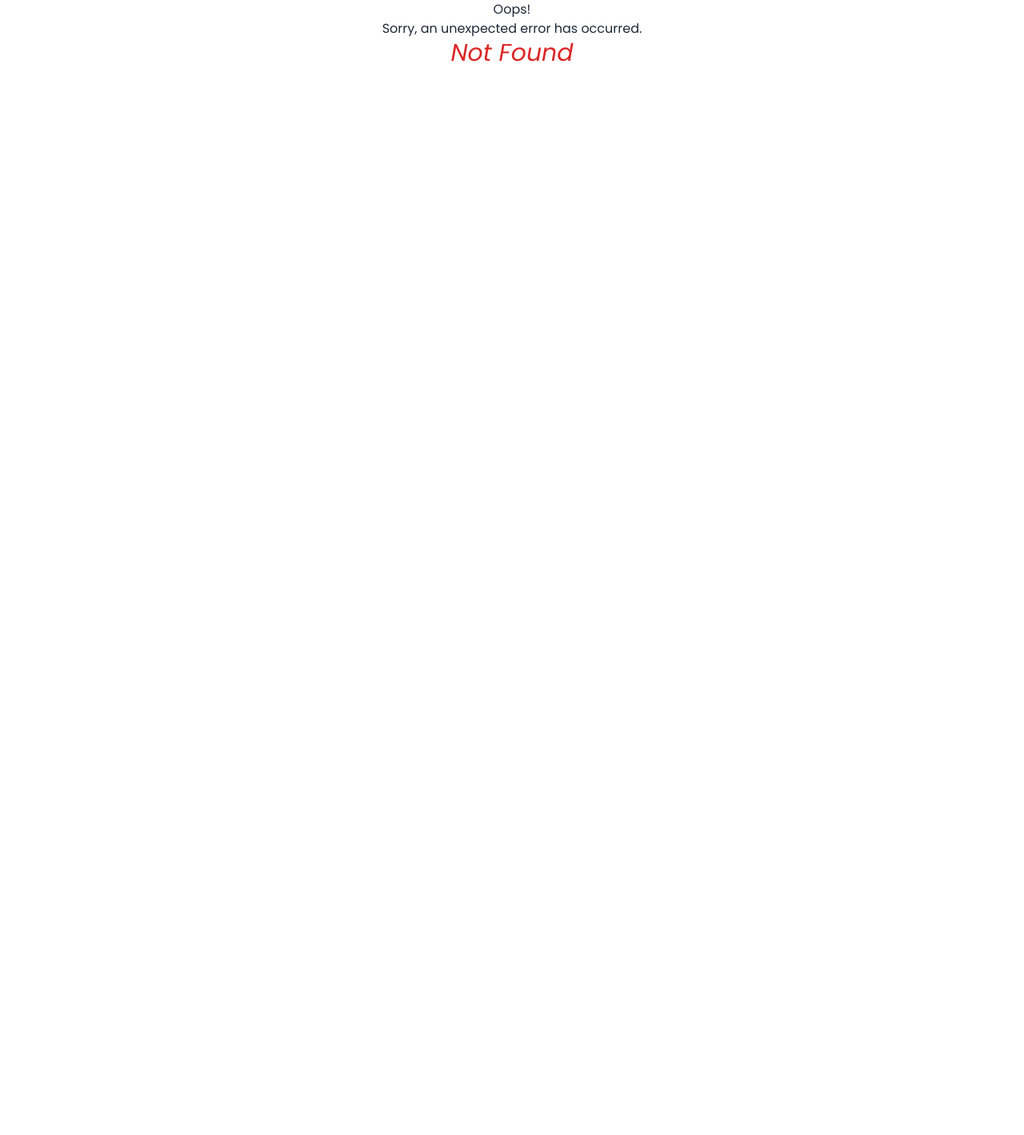
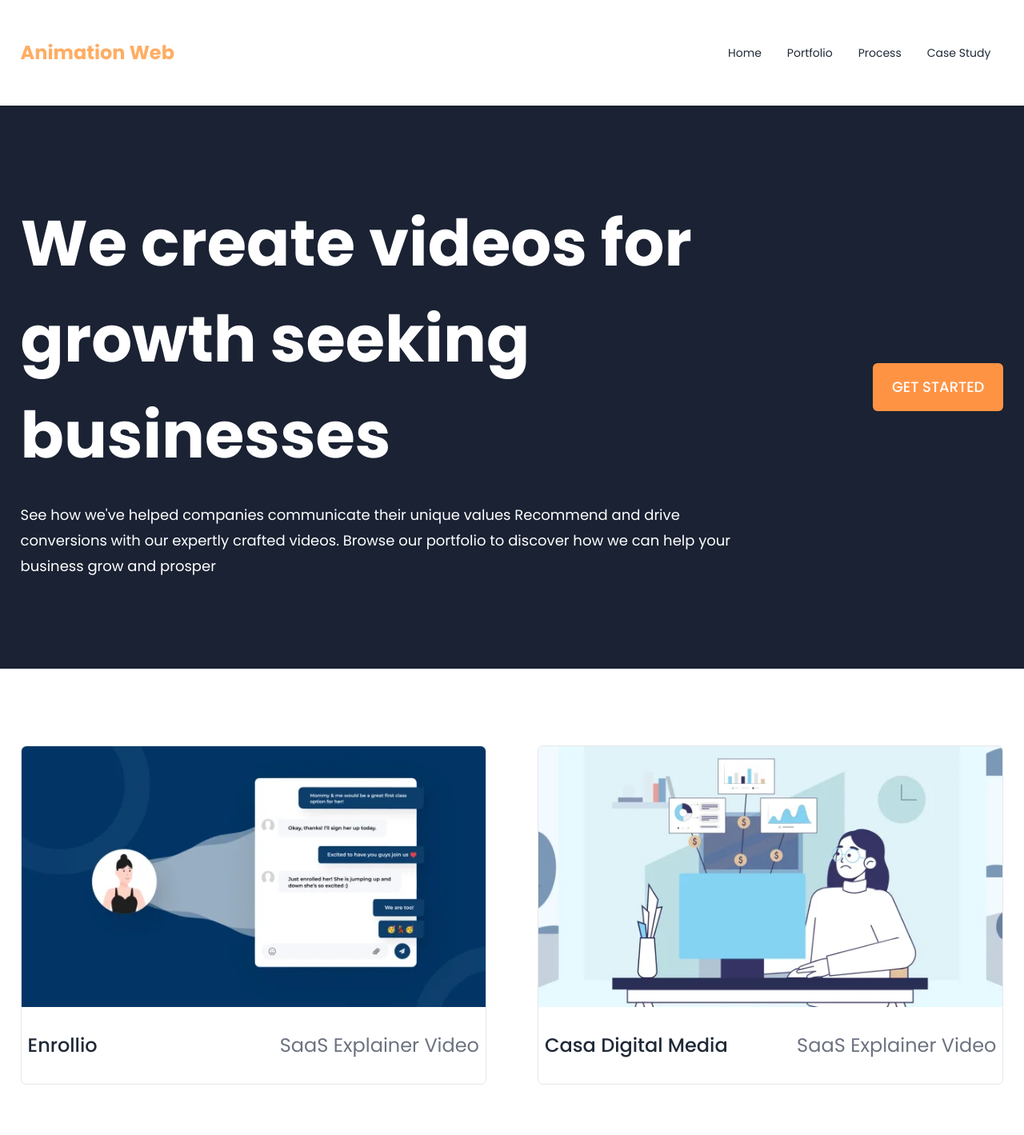
Before and after one commit to naimalinaim1/animation-web, a React (Vite) app: page /portfolio in a window 1280 px wide. Before the commit this address had no page. Shown: the top 1419 px of the page at 80% size. Before the commit the page ends 800 px from the top, so only its background shows below. Built offline with nearby package versions, Linux system fonts and the light colour scheme.

Commit message:
Portfolio page added

```diff
--- a/src/pages/Home/Home.jsx
+++ b/src/pages/Home/Home.jsx
@@ -3,14 +3,13 @@ import React from "react";
 import Hero from "./section/Hero/Hero";
 import Services from "./section/Services/Services";
 import TrustBar from "./section/TrustBar/TrustBar";
-import OurWork from "../Shared/OurWork/OurWork";
+import OurWork from "./section/OurWork/OurWork";
 import GetStarted from "./section/GetStarted/GetStarted";
 import Testimonial from "./section/Testimonial/Testimonial";
 import Discussion from "./section/Discussion/Discussion";
 import WhyNeedVideo from "./section/WhyNeedVideo/WhyNeedVideo";
 import FaqSection from "./section/FaqSection/FaqSection";
 import Team from "./section/Team/Team";
-import CallToAction from "./section/CallToAction/CallToAction";
 
 const Home = () => {
   return (
@@ -25,7 +24,6 @@ const Home = () => {
       <WhyNeedVideo />
       <FaqSection />
       <Team />
-      <CallToAction />
     </div>
   );
 };
--- /dev/null
+++ b/src/pages/Home/section/OurWork/OurWork.jsx
@@ -0,0 +1,27 @@
+import MainTitle from "../../../../components/MainTitle";
+import SubTitle from "../../../../components/SubTitle";
+import Button from "../../../../components/Button";
+import Works from "../../../Shared/Works/Works";
+
+const OurWork = () => {
+  return (
+    <section className="my-44 bg-[#FFF9F7] py-20 px-1">
+      <div className="my_container ">
+        {/* title */}
+        <div className="text-center">
+          <MainTitle>Our Works</MainTitle>
+          <SubTitle>Years of experience and dedication</SubTitle>
+          <div className="mt-6">
+            <Button>Pricing</Button>
+          </div>
+        </div>
+        {/* single work */}
+        <div className="mt-24 grid grid-cols-2 gap-16">
+          <Works />
+        </div>
+      </div>
+    </section>
+  );
+};
+
+export default OurWork;
--- /dev/null
+++ b/src/pages/Portfolio/Portfolio.jsx
@@ -0,0 +1,13 @@
+import PortfolioHero from "./section/PortfolioHero/PortfolioHero";
+import PortfolioWork from "./section/PortfolioWork/PortfolioWork";
+
+const Portfolio = () => {
+  return (
+    <main>
+      <PortfolioHero />
+      <PortfolioWork />
+    </main>
+  );
+};
+
+export default Portfolio;
--- /dev/null
+++ b/src/pages/Portfolio/section/PortfolioHero/PortfolioHero.jsx
@@ -0,0 +1,28 @@
+import Button from "../../../../components/Button";
+
+const PortfolioHero = () => {
+  return (
+    <section className="bg-[#1A2233]">
+      <div className="my_container py-28">
+        <article className="grid grid-cols-12 items-center text-white">
+          <div className="col-span-9">
+            <h1 className="text-[80px] font-bold">
+              We create videos for growth seeking businesses
+            </h1>
+            <p className="text-lg leading-8 mt-6">
+              See how we{"'"}ve helped companies communicate their unique values
+              Recommend and drive conversions with our expertly crafted videos.
+              Browse our portfolio to discover how we can help your business
+              grow and prosper
+            </p>
+          </div>
+          <div className="col-span-3 flex justify-end">
+            <Button>Get Started</Button>
+          </div>
+        </article>
+      </div>
+    </section>
+  );
+};
+
+export default PortfolioHero;
--- /dev/null
+++ b/src/pages/Portfolio/section/PortfolioWork/PortfolioWork.jsx
@@ -0,0 +1,13 @@
+import Works from "../../../Shared/Works/Works";
+
+const PortfolioWork = () => {
+  return (
+    <section className="my_container">
+      <div className="grid grid-cols-2 gap-16 my-24">
+        <Works />
+      </div>
+    </section>
+  );
+};
+
+export default PortfolioWork;
--- a/src/pages/Home/section/CallToAction/CallToAction.jsx
+++ b/src/pages/Shared/CallToAction/CallToAction.jsx
@@ -1,5 +1,5 @@
-import Button from "../../../../components/Button";
-import image from "../../../../assets/storytellingPowerhouse.gif";
+import Button from "../../../components/Button";
+import image from "../../../assets/storytellingPowerhouse.gif";
 
 const CallToAction = () => {
   return (
@@ -25,7 +25,11 @@ const CallToAction = () => {
           </div>
           {/* second column */}
           <div className="col-span-5 xl:col-span-6 px-10">
-            <img src={image} alt="Story telling power house" />
+            <img
+              className="pb-10"
+              src={image}
+              alt="Story telling power house"
+            />
           </div>
         </div>
       </div>
--- a/src/pages/Shared/Footer.jsx
+++ b/src/pages/Shared/Footer.jsx
@@ -1,6 +1,10 @@
 import image from "../../assets/footer-logo.png";
+import CallToAction from "./CallToAction/CallToAction";
+
 const Footer = () => {
   return (
+    <>
+      <CallToAction />
       <footer className="bg-[#1A2233] border-t-8 border-[#ff9344]">
         <div className="my_container">
           {/* footer link */}
@@ -57,7 +61,8 @@ const Footer = () => {
                   Phone: <span className="text-lg">+88 01568-123456</span>
                 </a>
                 <a className="text-xl cursor-pointer block ">
-                Email: <span className="text-lg">hello@animation.web.com</span>
+                  Email:{" "}
+                  <span className="text-lg">hello@animation.web.com</span>
                 </a>
                 <a className="text-xl cursor-pointer block">
                   Address:{" "}
@@ -84,6 +89,7 @@ const Footer = () => {
           </div>
         </div>
       </footer>
+    </>
   );
 };
 
--- a/src/pages/Shared/Header.jsx
+++ b/src/pages/Shared/Header.jsx
@@ -7,13 +7,13 @@ const Header = () => {
         <Link to="/">Home</Link>
       </li>
       <li>
-        <Link to="protfolio">Portfolio</Link>
+        <Link to="/portfolio/">Portfolio</Link>
       </li>
       <li>
-        <Link to="process">Process</Link>
+        <Link to="/process/">Process</Link>
       </li>
       <li>
-        <Link to="case-study">Case Study</Link>
+        <Link to="/case-study/">Case Study</Link>
       </li>
     </>
   );
--- a/src/pages/Shared/OurWork/OurWork.jsx
+++ b/src/pages/Shared/Works/Works.jsx
@@ -1,6 +1,3 @@
-import MainTitle from "../../../components/MainTitle";
-import SubTitle from "../../../components/SubTitle";
-
 import img1 from "../../../assets/work-img/1.webp";
 import img2 from "../../../assets/work-img/2.webp";
 import img3 from "../../../assets/work-img/3.webp";
@@ -8,9 +5,8 @@ import img4 from "../../../assets/work-img/4.webp";
 import img5 from "../../../assets/work-img/5.webp";
 import img6 from "../../../assets/work-img/6.webp";
 import Work from "./Work";
-import Button from "../../../components/Button";
 
-const OurWork = () => {
+const Works = () => {
   const ourWorks = [
     { id: 1, img: img1, name: "Enrollio", category: "SaaS Explainer Video" },
     {
@@ -25,26 +21,7 @@ const OurWork = () => {
     { id: 6, img: img6, name: "Microfone", category: "SaaS Explainer Video" },
   ];
 
-  return (
-    <section className="my-44 bg-[#FFF9F7] py-20 px-1">
-      <div className="my_container ">
-        {/* title */}
-        <div className="text-center">
-          <MainTitle>Our Works</MainTitle>
-          <SubTitle>Years of experience and dedication</SubTitle>
-          <div className="mt-6">
-            <Button>Pricing</Button>
-          </div>
-        </div>
-        {/* single work */}
-        <div className="mt-24 grid grid-cols-2 gap-16">
-          {ourWorks.map((work) => (
-            <Work key={work.id} work={work} />
-          ))}
-        </div>
-      </div>
-    </section>
-  );
+  return ourWorks.map((work) => <Work key={work.id} work={work} />);
 };
 
-export default OurWork;
+export default Works;
--- a/src/routes/routes.jsx
+++ b/src/routes/routes.jsx
@@ -4,6 +4,7 @@ import MainLayout from "../layout/MainLayout";
 import ErrorPage from "./ErrorPage";
 // pages
 import Home from "../pages/Home/Home";
+import Portfolio from "../pages/Portfolio/Portfolio";
 
 const router = createBrowserRouter([
   {
@@ -15,6 +16,10 @@ const router = createBrowserRouter([
         path: "/",
         element: <Home />,
       },
+      {
+        path: "/portfolio/",
+        element: <Portfolio />,
+      },
     ],
   },
 ]);
```
Also changed, not shown: src/pages/Shared/Works/Work.jsx (renamed from src/pages/Shared/OurWork/Work.jsx). Lines whose indentation alone changed are shown as unchanged.
